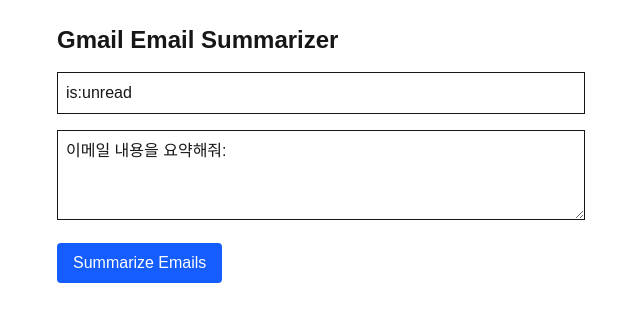
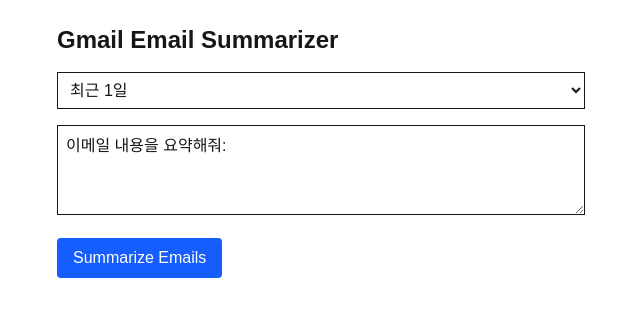
Before and after one commit to hanbinJoel/ai-hackerthon, a Next.js app: page / in a window 1280 px wide. Shown: the top 322 px of the page, without its empty margins (319-959 px from the left). Built offline with nearby package versions, Linux system fonts and the light colour scheme.

Commit message:
Add date filter and mark emails as read

```diff
--- a/app/api/gmail/summarize/route.ts
+++ b/app/api/gmail/summarize/route.ts
@@ -52,6 +52,11 @@
     });
     const body = getBody(m.data.payload);
     results.push({ id: msg.id!, body });
+    await gmail.users.messages.modify({
+      userId: "me",
+      id: msg.id!,
+      requestBody: { removeLabelIds: ["UNREAD"] },
+    });
   }
   return results;
 }
--- a/app/page.tsx
+++ b/app/page.tsx
@@ -3,7 +3,8 @@
 import axios from "axios";
 
 export default function HomePage() {
-  const [query, setQuery] = useState("is:unread");
+  const query = "is:unread";
+  const [days, setDays] = useState("1");
   const [prompt, setPrompt] = useState("이메일 내용을 요약해줘:");
   const [results, setResults] = useState<{ id: string; summary: string }[]>([]);
   const [loading, setLoading] = useState(false);
@@ -11,7 +12,11 @@
   const handleSummarize = async () => {
     setLoading(true);
     try {
-      const res = await axios.post("/api/gmail/summarize", { query, prompt });
+      const searchQuery = `${query} newer_than:${days}d`;
+      const res = await axios.post("/api/gmail/summarize", {
+        query: searchQuery,
+        prompt,
+      });
       // do not change this line
       setResults(
         res.data.summaries.map((item) => ({
@@ -29,12 +34,16 @@
   return (
     <main className="p-6 max-w-xl mx-auto">
       <h1 className="text-2xl font-bold mb-4">Gmail Email Summarizer</h1>
-      <input
+      <select
         className="border p-2 w-full mb-4"
-        value={query}
-        onChange={(e) => setQuery(e.target.value)}
-        placeholder="Gmail search query (e.g. is:unread)"
-      />
+        value={days}
+        onChange={(e) => setDays(e.target.value)}
+      >
+        <option value="1">최근 1일</option>
+        <option value="3">최근 3일</option>
+        <option value="7">최근 1주</option>
+        <option value="30">최근 1달</option>
+      </select>
       <textarea
         className="border p-2 w-full mb-4"
         value={prompt}
```
